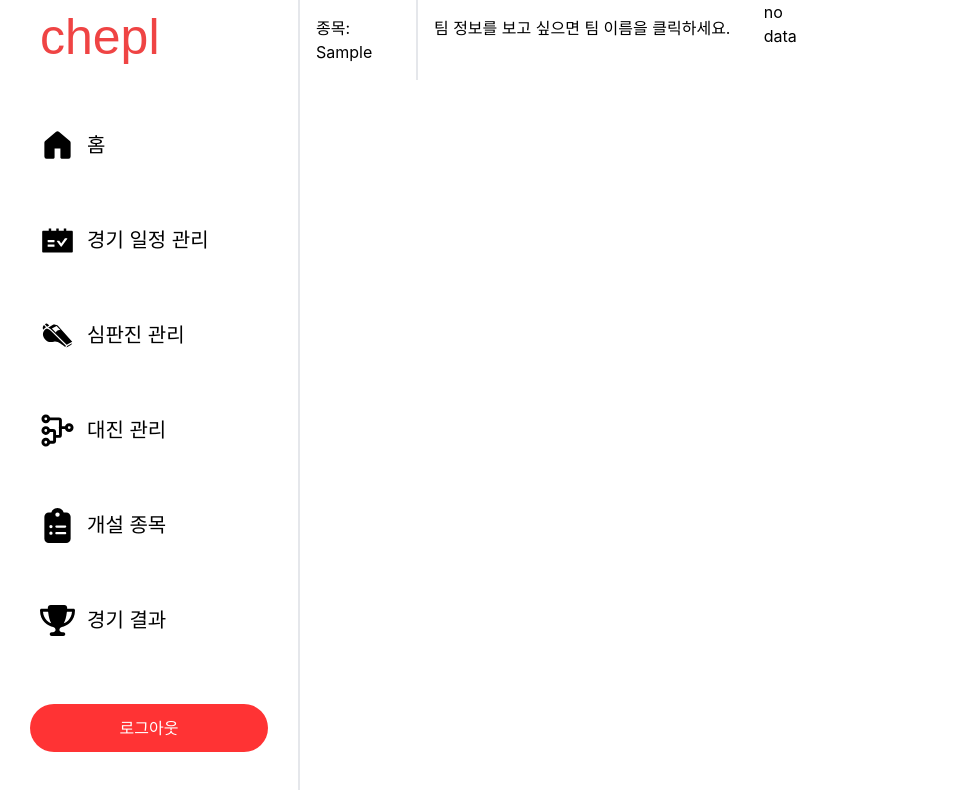
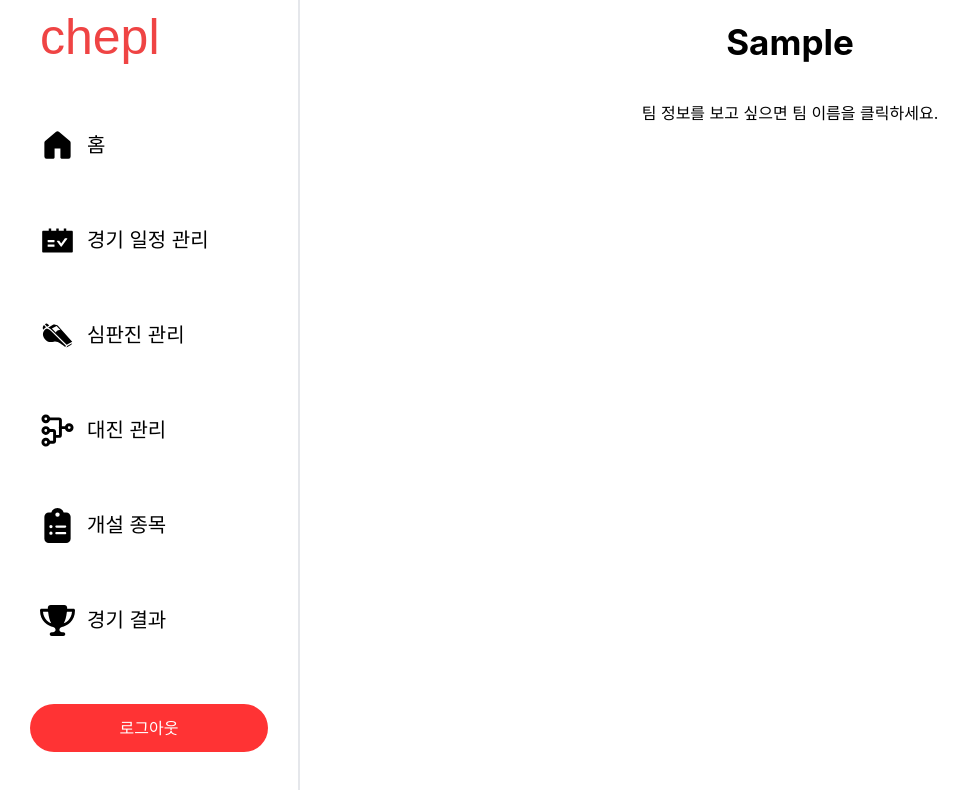
Before and after one commit to 24SummerHackerton/SummerHackaton-FE, a React (Create React App) app: page /manage in a window 1280 px wide. Both pictures are taken after typing "Sample" into the empty fields and a click on the button "확인". Shown: the top 790 px of the page, without its empty margins (0-970 px from the left). Built offline with nearby package versions, Linux system fonts and the light colour scheme.

Commit message:
manage page design fix

```diff
--- a/src/desktop/DesktopLayout.jsx
+++ b/src/desktop/DesktopLayout.jsx
@@ -10,7 +10,7 @@ export default function DesktopLayout() {
         <Navigation />
         <LoginStatus />
       </div>
-      <div className="flex justify-center items-center pl-[300px]">
+      <div className="flex justify-center items-center pl-[300px] w-full">
         <Outlet />
       </div>
     </div>
--- a/src/desktop/desktopViews/DesktopManage.jsx
+++ b/src/desktop/desktopViews/DesktopManage.jsx
@@ -1,17 +1,18 @@
 import React, { useState, useEffect } from "react";
 import Tournament from "../components/tournament";
-import data from "./data.json";  // JSON 파일을 불러옵니다.
+import data from "./data.json"; // JSON 파일을 불러옵니다.
 
 export default function DesktopManage() {
   const [selectedEvent, setSelectedEvent] = useState("");
   const [selectedTeam, setSelectedTeam] = useState("");
   const [teams, setTeams] = useState({});
   const [editingPlayer, setEditingPlayer] = useState(null);
+  const [currentTeam, setCurrentTeam] = useState("선택 된 팀이 없습니다.");
 
   useEffect(() => {
     if (selectedEvent) {
       // 선택된 종목으로 데이터를 필터링
-      const filteredData = data.filter(item => item[5] === selectedEvent);
+      const filteredData = data.filter((item) => item[5] === selectedEvent);
 
       // 팀별로 데이터 그룹화
       const groupedTeams = filteredData.reduce((acc, item) => {
@@ -23,13 +24,13 @@ export default function DesktopManage() {
           major: item[0],
           studentId: item[1],
           name: item[2],
-          phone: item[4]
+          phone: item[4],
         });
         return acc;
       }, {});
 
       setTeams(groupedTeams);
-      setSelectedTeam("");  // 팀 선택 초기화
+      setSelectedTeam(""); // 팀 선택 초기화
     }
   }, [selectedEvent]);
 
@@ -53,16 +54,18 @@ export default function DesktopManage() {
   };
 
   const handleDeletePlayer = (index) => {
-    setTeams(prevTeams => {
+    setTeams((prevTeams) => {
       const updatedTeams = { ...prevTeams };
-      updatedTeams[selectedTeam] = updatedTeams[selectedTeam].filter((_, i) => i !== index);
+      updatedTeams[selectedTeam] = updatedTeams[selectedTeam].filter(
+        (_, i) => i !== index
+      );
       return updatedTeams;
     });
   };
 
   const handleInputChange = (e, field, index) => {
     const { value } = e.target;
-    setTeams(prevTeams => {
+    setTeams((prevTeams) => {
       const updatedTeams = { ...prevTeams };
       updatedTeams[selectedTeam][index][field] = value;
       return updatedTeams;
@@ -75,14 +78,17 @@ export default function DesktopManage() {
   };
 
   const renderTeamList = () => (
-    <div className="team-list text-center">
+    <div className="team-list text-center flex ">
       {Object.keys(teams).map((team, index) => (
         <div
           key={index}
-          className="text-xl cursor-pointer m-2 border-2 rounded-xl border-pointRed"
-          onClick={() => handleTeamClick(team)}
+          className="text-xl cursor-pointer m-2 border-2 rounded-xl border-pointRed px-5"
+          onClick={() => {
+            handleTeamClick(team);
+            setCurrentTeam(team);
+          }}
         >
-          팀 {team}
+          {team}
         </div>
       ))}
     </div>
@@ -90,14 +96,24 @@ export default function DesktopManage() {
 
   const renderSelectedTeam = () => {
     if (selectedTeam === "") {
-      return <div>팀 정보를 보고 싶으면 팀 이름을 클릭하세요.</div>;
+      return (
+        <div className="text-center">
+          팀 정보를 보고 싶으면 팀 이름을 클릭하세요.
+        </div>
+      );
     }
 
     const selectedTeamData = teams[selectedTeam];
 
     return (
       <div className="team-details">
-        <button onClick={handleSendLink} className="bg-blue-500 text-white p-2 rounded mt-4">
+        <div className="text-2xl">
+          현재 표시된 팀은 <strong>{currentTeam}</strong> 입니다.
+        </div>
+        <button
+          onClick={handleSendLink}
+          className="bg-pointRed text-white p-2 rounded mt-4"
+        >
           선수 추가 링크 전송
         </button>
         <table className="min-w-full bg-white">
@@ -121,7 +137,7 @@ export default function DesktopManage() {
                     <input
                       type="text"
                       value={participant.name}
-                      onChange={(e) => handleInputChange(e, 'name', index)}
+                      onChange={(e) => handleInputChange(e, "name", index)}
                     />
                   ) : (
                     participant.name
@@ -132,7 +148,7 @@ export default function DesktopManage() {
                     <input
                       type="text"
                       value={participant.studentId}
-                      onChange={(e) => handleInputChange(e, 'studentId', index)}
+                      onChange={(e) => handleInputChange(e, "studentId", index)}
                     />
                   ) : (
                     participant.studentId
@@ -143,7 +159,7 @@ export default function DesktopManage() {
                     <input
                       type="text"
                       value={participant.major}
-                      onChange={(e) => handleInputChange(e, 'major', index)}
+                      onChange={(e) => handleInputChange(e, "major", index)}
                     />
                   ) : (
                     participant.major
@@ -154,7 +170,7 @@ export default function DesktopManage() {
                     <input
                       type="text"
                       value={participant.phone}
-                      onChange={(e) => handleInputChange(e, 'phone', index)}
+                      onChange={(e) => handleInputChange(e, "phone", index)}
                     />
                   ) : (
                     participant.phone
@@ -162,13 +178,19 @@ export default function DesktopManage() {
                 </td>
                 <td className="border px-4 py-2">
                   {editingPlayer === index ? (
-                    <button onClick={() => handleSavePlayer(index)}>저장</button>
+                    <button onClick={() => handleSavePlayer(index)}>
+                      저장
+                    </button>
                   ) : (
-                    <button onClick={() => handleEditPlayer(index)}>수정</button>
+                    <button onClick={() => handleEditPlayer(index)}>
+                      수정
+                    </button>
                   )}
                 </td>
                 <td className="border px-4 py-2">
-                  <button onClick={() => handleDeletePlayer(index)}>삭제</button>
+                  <button onClick={() => handleDeletePlayer(index)}>
+                    삭제
+                  </button>
                 </td>
               </tr>
             ))}
@@ -179,8 +201,8 @@ export default function DesktopManage() {
   };
 
   return (
-    <div className="flex">
-      <div className="w-1/4 p-4 border-r-2">
+    <div className="flex flex-col w-full justify-center items-center">
+      <div className="p-4">
         {!selectedEvent ? (
           <div>
             <h2>종목을 선택하세요</h2>
@@ -192,22 +214,28 @@ export default function DesktopManage() {
                 required
                 className="border rounded p-2"
               />
-              <button type="submit" className="bg-blue-500 text-white p-2 rounded">
+              <button
+                type="submit"
+                className="bg-blue-500 text-white p-2 rounded"
+              >
                 확인
               </button>
             </form>
           </div>
         ) : (
           <div>
-            <div>종목: {selectedEvent}</div>
+            <div className="text-[35px] font-bold">{selectedEvent}</div>
             {renderTeamList()}
           </div>
         )}
       </div>
       <div className="w-3/4 p-4">
-        {selectedEvent ? renderSelectedTeam() : <div>종목을 먼저 선택하세요.</div>}
+        {selectedEvent ? (
+          renderSelectedTeam()
+        ) : (
+          <div className="">종목을 먼저 선택하세요.</div>
+        )}
       </div>
-      <Tournament />
     </div>
   );
 }
```
